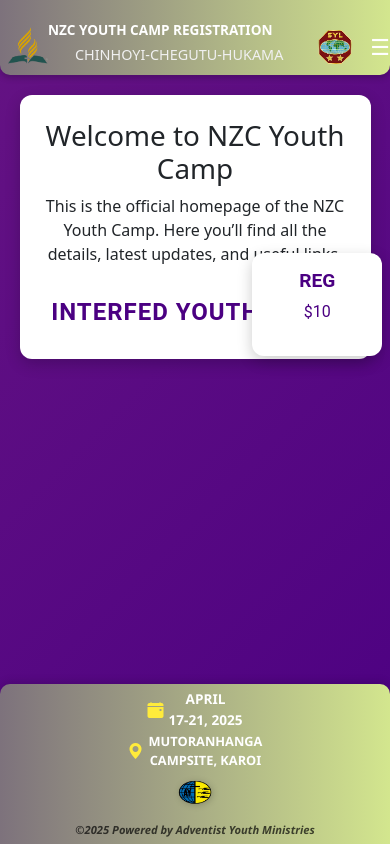
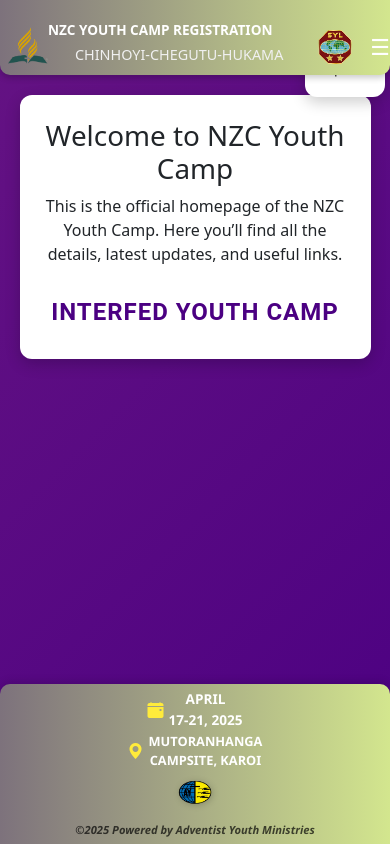
Before and after one commit to shanny-mal/registration, a React (Vite) app: page / in a window 390 px wide. Built offline with nearby package versions, Linux system fonts and the light colour scheme.

Commit message:
reg for small screens

```diff
--- a/src/pages/Homepage/HomePage.css
+++ b/src/pages/Homepage/HomePage.css
@@ -6,7 +6,7 @@
   display: flex;
   flex-direction: column;
   align-items: center;
-  position: relative; /* For absolute positioning of the box */
+  position: relative; /* Enable absolute positioning of reg box */
 }
 
 /* Add extra margin for content */
@@ -32,30 +32,30 @@
   font-family: 'Roboto', sans-serif; /* Modern font family */
 }
 
-/* Styling for REG $10 box */
-.registration-box {
+/* REG $10 Box */
+.reg-box {
   position: absolute;
-  top: 20%;
-  right: 10%;
-  background: #fff;
+  right: 20px;
+  top: 20px;
+  background-color: #fff;
   padding: 1rem;
   border-radius: 12px;
   box-shadow: 0 5px 15px rgba(0, 0, 0, 0.2);
   text-align: center;
-  width: 150px;
-  font-family: 'Roboto', sans-serif;
+  width: 120px; /* Set a fixed width for the box */
 }
 
-.registration-box h3 {
+.reg-box h3 {
   font-size: 1.5rem;
-  font-weight: 700;
   color: #4b0082;
+  margin-bottom: 0.5rem;
+  font-weight: bold;
 }
 
-.registration-box p {
-  font-size: 1.2rem;
-  color: #4b0082;
-  margin-top: 0.5rem;
+.reg-box p {
+  font-size: 1.25rem;
+  color: #000;
+  margin: 0;
 }
 
 /* Media queries for smaller screens */
@@ -69,10 +69,10 @@
     font-size: 2rem; /* Slightly smaller on medium screens */
   }
 
-  /* Adjust the position of REG $10 box on medium screens */
-  .registration-box {
-    top: 25%;
-    right: 5%;
+  .reg-box {
+    width: 100px; /* Adjust size on medium screens */
+    right: 10px; /* Reduce the right margin */
+    top: 15px; /* Adjust the top margin */
   }
 }
 
@@ -86,18 +86,17 @@
     letter-spacing: 1px;
   }
 
-  /* Adjust the position of REG $10 box on small screens */
-  .registration-box {
-    top: 30%;
-    right: 2%;
-    width: 130px; /* Smaller width for mobile */
+  .reg-box {
+    width: 80px; /* Smaller box for mobile */
+    top: 10px; /* Adjust the top position */
+    right: 5px; /* Adjust the right position */
   }
 
-  .registration-box h3 {
-    font-size: 1.2rem; /* Adjust heading font size */
+  .reg-box h3 {
+    font-size: 1.2rem; /* Smaller font for header */
   }
 
-  .registration-box p {
-    font-size: 1rem; /* Adjust paragraph font size */
+  .reg-box p {
+    font-size: 1rem; /* Smaller font for price */
   }
 }
--- a/src/pages/Homepage/HomePage.jsx
+++ b/src/pages/Homepage/HomePage.jsx
@@ -15,13 +15,14 @@ const HomePage = () => {
         </p>
         {/* Add INTERFED YOUTH CAMP statement */}
         <h2 className="interfed-title">INTERFED YOUTH CAMP</h2>
-        {/* Add more homepage content as needed */}
       </div>
-      {/* Add the REG $10 box */}
-      <div className="registration-box">
+
+      {/* REG $10 Box */}
+      <div className="reg-box">
         <h3>REG</h3>
         <p>$10</p>
       </div>
+
       <Footer />
     </div>
   );
```
